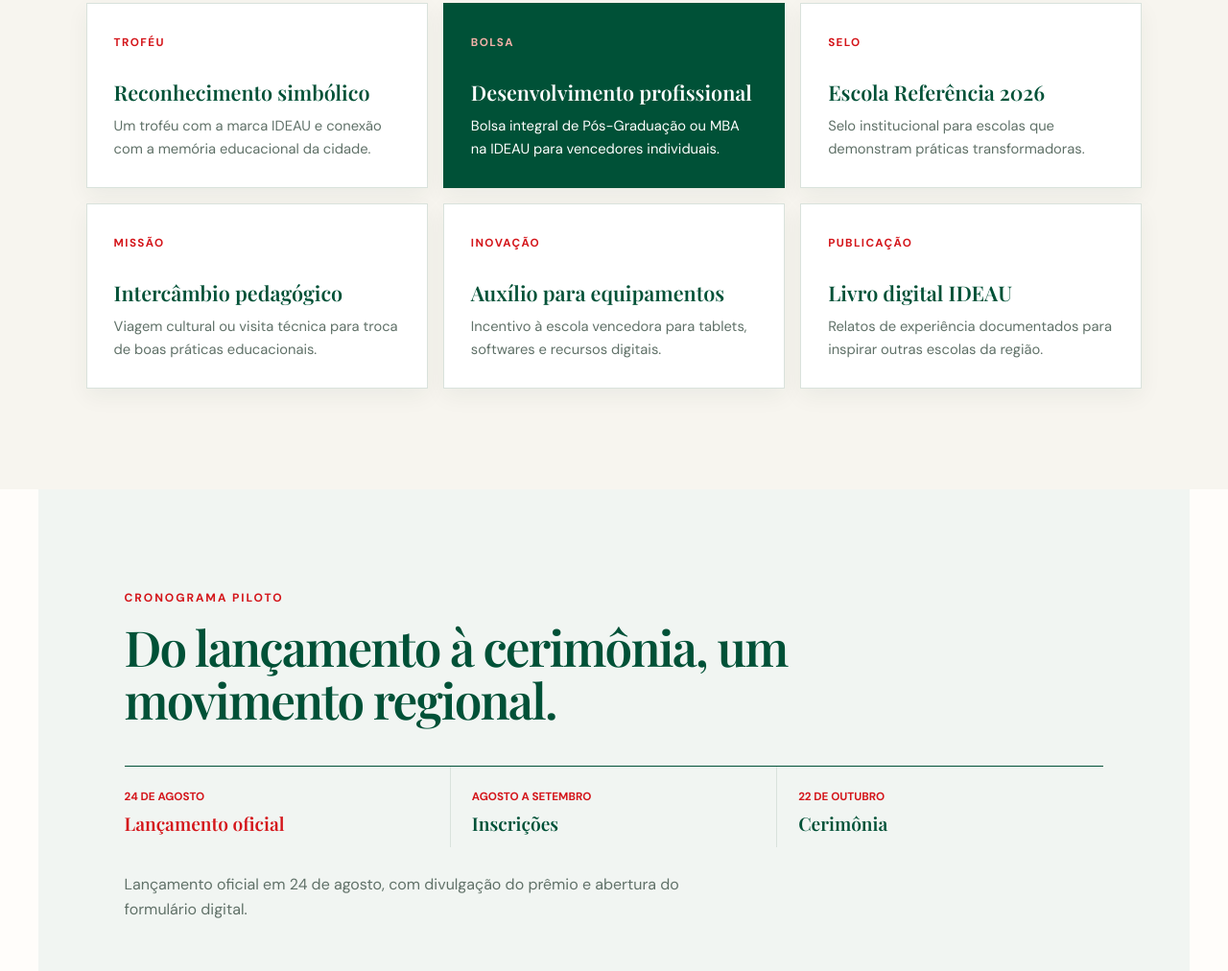
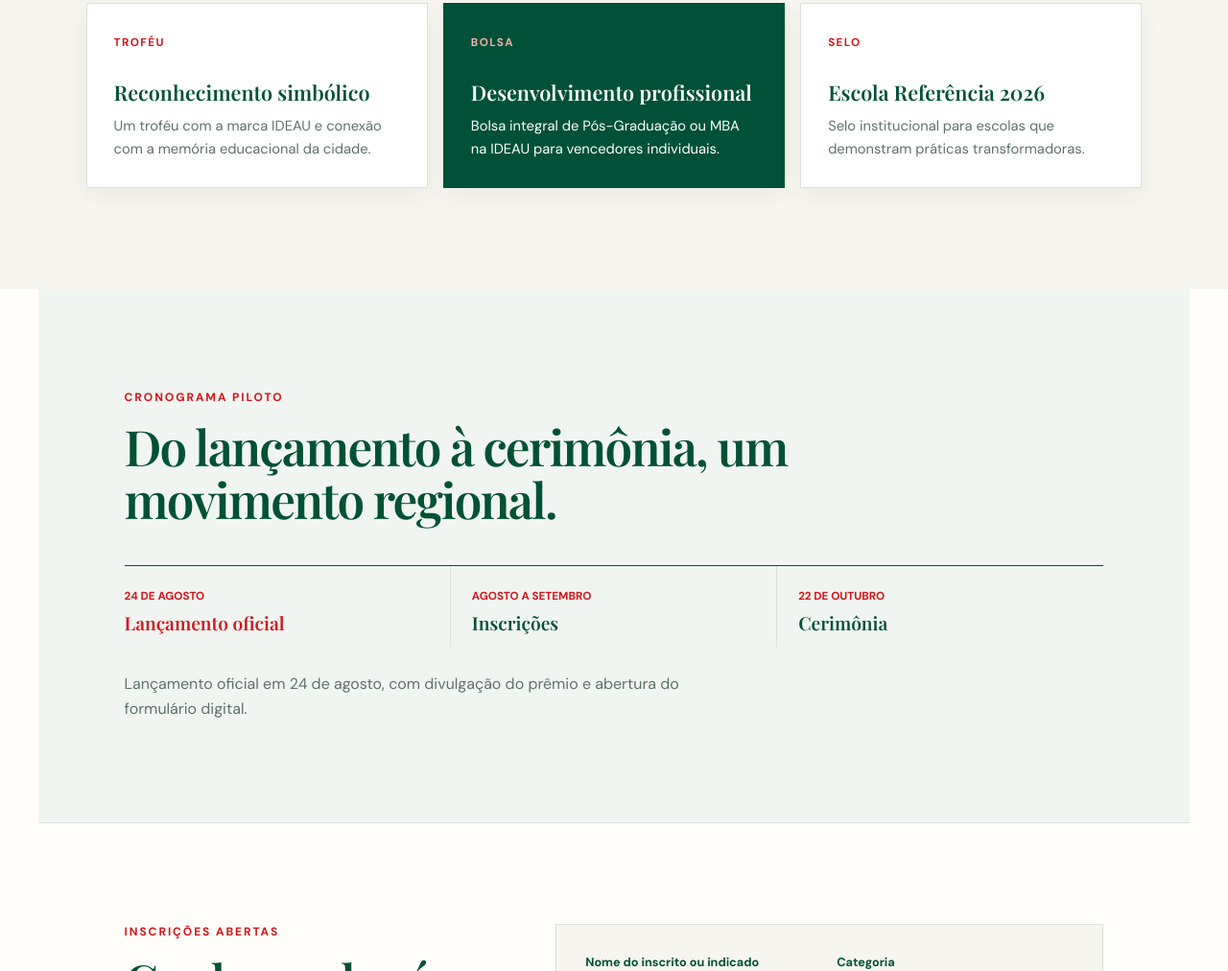
Before and after one commit to Tibage/EducaIDEAU, a website: page index.html in a window 1280 px wide. Shown: the part 3295-4307 px from the top of the page at 96% size. Drawn offline with nearby package versions, Linux system fonts and the light colour scheme.

Commit message:
Remove prêmios inexistentes

```diff
--- a/index.html
+++ b/index.html
@@ -225,21 +225,6 @@
             <h3>Escola Referência 2026</h3>
             <p>Selo institucional para escolas que demonstram práticas transformadoras.</p>
           </article>
-          <article class="award-card reveal">
-            <span>Missão</span>
-            <h3>Intercâmbio pedagógico</h3>
-            <p>Viagem cultural ou visita técnica para troca de boas práticas educacionais.</p>
-          </article>
-          <article class="award-card reveal">
-            <span>Inovação</span>
-            <h3>Auxílio para equipamentos</h3>
-            <p>Incentivo à escola vencedora para tablets, softwares e recursos digitais.</p>
-          </article>
-          <article class="award-card reveal">
-            <span>Publicação</span>
-            <h3>Livro digital IDEAU</h3>
-            <p>Relatos de experiência documentados para inspirar outras escolas da região.</p>
-          </article>
         </div>
       </section>
 
```
